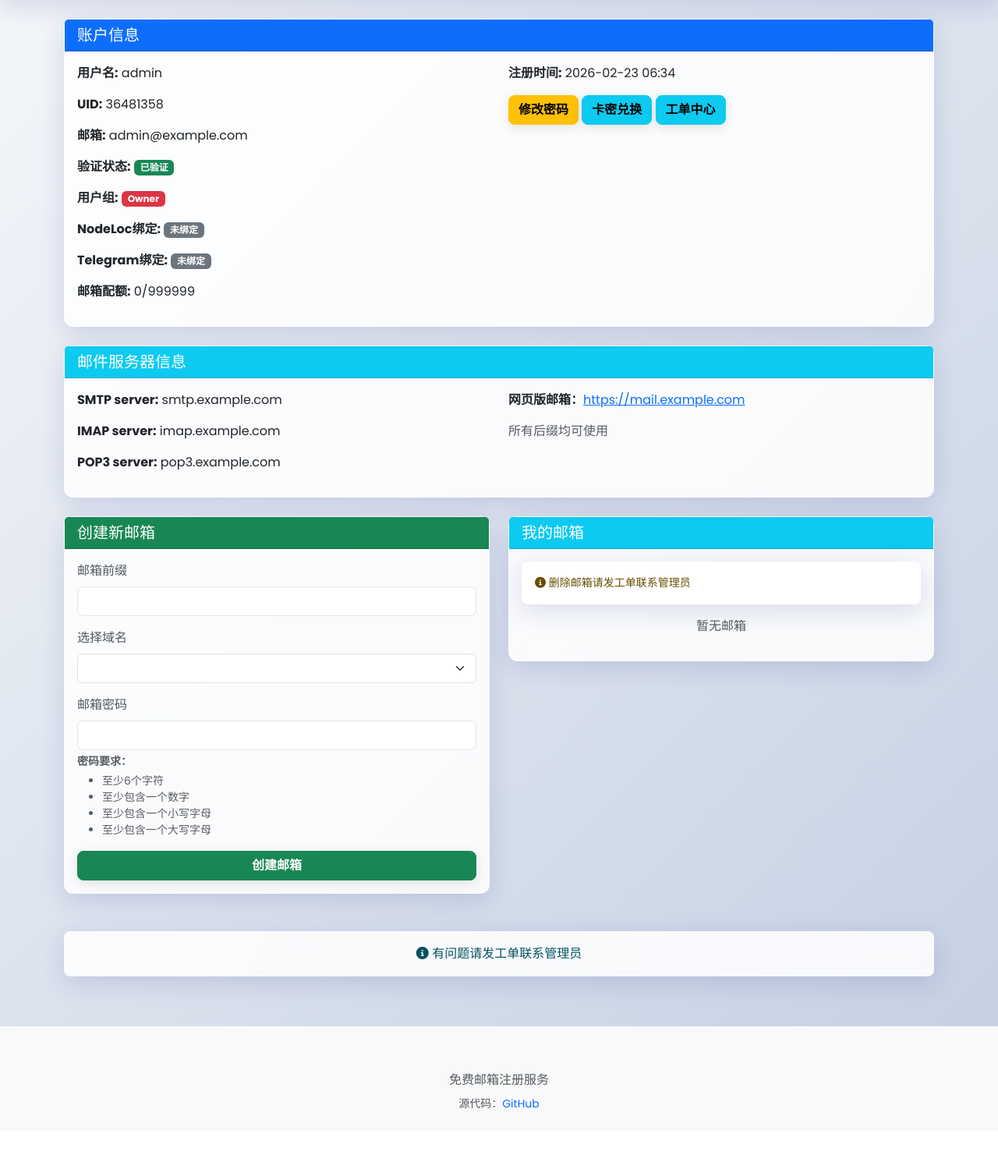
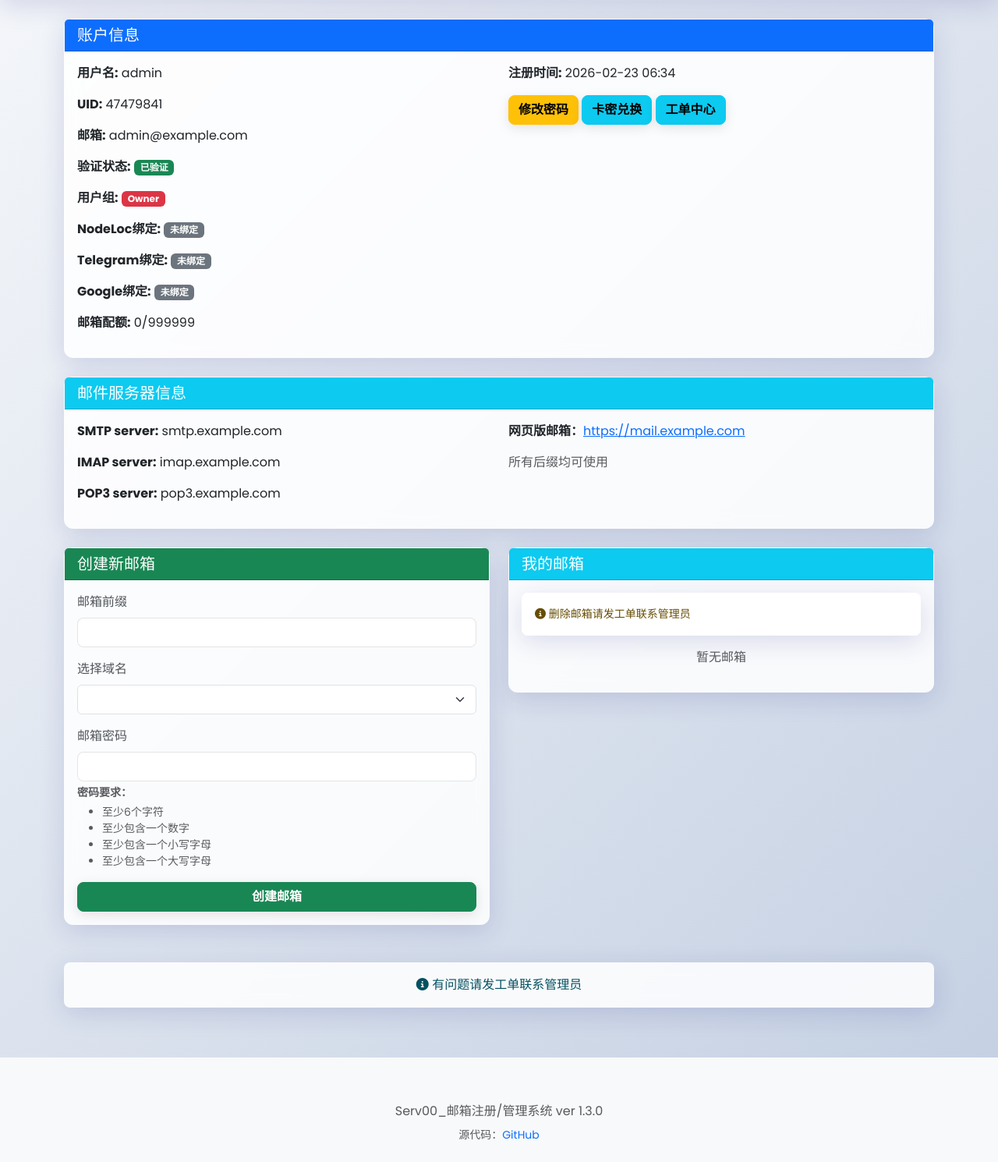
Before and after one commit to sanqiuqwq/Serv00_MailManagerSystem, a Flask app: page /dashboard in a window 1280 px wide. Shown: the part 96-1586 px from the top of the page at 78% size. Before the commit the page ends 1518 px from the top, so only its background shows below. Run offline with Flask 3, Linux system fonts and the light colour scheme; a user stored in the database is signed in; data that the repository does not hold is empty; some libraries are stand-ins or nearby versions.

Commit message:
增加检查更新功能，增加Google登录

```diff
--- a/app.py
+++ b/app.py
@@ -13,6 +13,9 @@
 
 load_dotenv()
 
+# 系统版本号
+SYSTEM_VERSION = '1.3.0'
+
 app = Flask(__name__)
 app.config['SECRET_KEY'] = os.getenv('SECRET_KEY', secrets.token_hex(24))
 
@@ -63,6 +66,12 @@
 TELEGRAM_BOT_TOKEN = os.getenv('TELEGRAM_BOT_TOKEN')
 TELEGRAM_BOT_USERNAME = os.getenv('TELEGRAM_BOT_USERNAME')
 TELEGRAM_ENABLED = os.getenv('TELEGRAM_ENABLED', 'false').lower() == 'true'
+
+# Google OAuth 2.0 配置
+GOOGLE_CLIENT_ID = os.getenv('GOOGLE_CLIENT_ID')
+GOOGLE_CLIENT_SECRET = os.getenv('GOOGLE_CLIENT_SECRET')
+GOOGLE_REDIRECT_URI = os.getenv('GOOGLE_REDIRECT_URI')
+GOOGLE_ENABLED = os.getenv('GOOGLE_ENABLED', 'false').lower() == 'true'
 
 if RECAPTCHA_USE_CN:
     RECAPTCHA_API_URL = 'https://www.recaptcha.net/recaptcha/api.js'
@@ -123,6 +132,7 @@
     password_hash = db.Column(db.String(256), nullable=False)
     nodeloc_id = db.Column(db.BigInteger, unique=True)
     telegram_id = db.Column(db.BigInteger, unique=True)
+    google_id = db.Column(db.String(100), unique=True)
     is_verified = db.Column(db.Boolean, default=False)
     is_banned = db.Column(db.Boolean, default=False)
     is_admin = db.Column(db.Boolean, default=False)
@@ -785,6 +795,152 @@
     return redirect(url_for('dashboard'))
 
 
+@app.route('/auth/google')
+def auth_google():
+    if not GOOGLE_ENABLED or not GOOGLE_CLIENT_ID:
+        flash('Google登录未启用', 'danger')
+        return redirect(url_for('login'))
+
+    import urllib.parse
+    import uuid
+
+    state = str(uuid.uuid4())
+    session['google_state'] = state
+    session['google_mode'] = 'login'
+
+    params = {
+        'client_id': GOOGLE_CLIENT_ID,
+        'redirect_uri': GOOGLE_REDIRECT_URI,
+        'response_type': 'code',
+        'scope': 'openid email profile',
+        'state': state,
+        'access_type': 'online'
+    }
+
+    auth_url = f'https://accounts.google.com/o/oauth2/v2/auth?{urllib.parse.urlencode(params)}'
+    return redirect(auth_url)
+
+
+@app.route('/auth/google/bind')
+@login_required
+def auth_google_bind():
+    if not GOOGLE_ENABLED or not GOOGLE_CLIENT_ID:
+        flash('Google登录未启用', 'danger')
+        return redirect(url_for('dashboard'))
+
+    import urllib.parse
+    import uuid
+
+    state = str(uuid.uuid4())
+    session['google_state'] = state
+    session['google_mode'] = 'bind'
+
+    params = {
+        'client_id': GOOGLE_CLIENT_ID,
+        'redirect_uri': GOOGLE_REDIRECT_URI,
+        'response_type': 'code',
+        'scope': 'openid email profile',
+        'state': state,
+        'access_type': 'online'
+    }
+
+    auth_url = f'https://accounts.google.com/o/oauth2/v2/auth?{urllib.parse.urlencode(params)}'
+    return redirect(auth_url)
+
+
+@app.route('/auth/google/callback')
+def auth_google_callback():
+    if not GOOGLE_ENABLED or not GOOGLE_CLIENT_ID or not GOOGLE_CLIENT_SECRET:
+        flash('Google登录未启用', 'danger')
+        return redirect(url_for('login'))
+
+    code = request.args.get('code')
+    state = request.args.get('state')
+
+    if state != session.get('google_state'):
+        flash('验证失败', 'danger')
+        return redirect(url_for('login'))
+
+    google_mode = session.get('google_mode', 'login')
+
+    import urllib.parse
+
+    token_data = {
+        'client_id': GOOGLE_CLIENT_ID,
+        'client_secret': GOOGLE_CLIENT_SECRET,
+        'code': code,
+        'grant_type': 'authorization_code',
+        'redirect_uri': GOOGLE_REDIRECT_URI
+    }
+
+    try:
+        token_response = requests.post(
+            'https://oauth2.googleapis.com/token',
+            data=token_data,
+            timeout=10
+        )
+        token_json = token_response.json()
+
+        if 'access_token' not in token_json:
+            flash('Google操作失败', 'danger')
+            return redirect(url_for('login'))
+
+        user_info_response = requests.get(
+            'https://www.googleapis.com/oauth2/v2/userinfo',
+            headers={'Authorization': f'Bearer {token_json["access_token"]}'},
+            timeout=10
+        )
+        user_info = user_info_response.json()
+
+        google_id = user_info.get('id')
+        if not google_id:
+            flash('Google操作失败', 'danger')
+            return redirect(url_for('login'))
+
+        if google_mode == 'bind':
+            if not current_user.is_authenticated:
+                flash('请先登录', 'danger')
+                return redirect(url_for('login'))
+
+            existing_user = User.query.filter_by(google_id=google_id).first()
+            if existing_user and existing_user.id != current_user.id:
+                flash('该Google账户已绑定到其他用户', 'danger')
+                return redirect(url_for('dashboard'))
+
+            current_user.google_id = google_id
+            db.session.commit()
+            flash('Google账户绑定成功！现在可以使用Google登录了', 'success')
+            return redirect(url_for('dashboard'))
+        else:
+            user = User.query.filter_by(google_id=google_id).first()
+
+            if not user:
+                flash('该Google账户未绑定，请先使用密码登录后在用户中心绑定', 'danger')
+                return redirect(url_for('login'))
+
+            if user.is_banned:
+                flash('您的账户已被禁用', 'danger')
+                return redirect(url_for('login'))
+
+            login_user(user)
+            flash('登录成功', 'success')
+            return redirect(url_for('dashboard'))
+
+    except Exception as e:
+        flash(f'Google操作失败: {str(e)}', 'danger')
+        return redirect(url_for('login'))
+
+
+@app.route('/auth/google/unbind')
+@login_required
+def auth_google_unbind():
+    if current_user.google_id:
+        current_user.google_id = None
+        db.session.commit()
+        flash('Google账户解绑成功', 'success')
+    return redirect(url_for('dashboard'))
+
+
 @app.route('/')
 def index():
     announcements = Announcement.query.filter_by(is_active=True).order_by(Announcement.created_at.desc()).all()
@@ -937,7 +1093,13 @@
         else:
             flash('用户名或密码错误', 'danger')
 
-    return render_template('login.html')
+    return render_template('login.html',
+                           nodeloc_enabled=NODELOC_ENABLED,
+                           telegram_enabled=TELEGRAM_ENABLED,
+                           telegram_bot_username=TELEGRAM_BOT_USERNAME,
+                           google_enabled=GOOGLE_ENABLED,
+                           google_client_id=GOOGLE_CLIENT_ID,
+                           google_redirect_uri=GOOGLE_REDIRECT_URI)
 
 
 @app.route('/forgot-password', methods=['GET', 'POST'])
@@ -1145,7 +1307,14 @@
 def dashboard():
     domains = Domain.query.filter_by(is_active=True).all()
     emails = RegisteredEmail.query.filter_by(user_id=current_user.id).all()
-    return render_template('dashboard.html', domains=domains, emails=emails, datetime=datetime)
+    return render_template('dashboard.html',
+                           domains=domains,
+                           emails=emails,
+                           datetime=datetime,
+                           nodeloc_enabled=NODELOC_ENABLED,
+                           telegram_enabled=TELEGRAM_ENABLED,
+                           telegram_bot_username=TELEGRAM_BOT_USERNAME,
+                           google_enabled=GOOGLE_ENABLED)
 
 
 @app.route('/create-email', methods=['POST'])
@@ -2088,6 +2257,39 @@
 
     flash(f'邮箱后缀 "{item.suffix}" 已从允许列表中删除', 'success')
     return redirect(url_for('admin_email_suffixes'))
+
+
+@app.route('/admin/about-system')
+@login_required
+def admin_about_system():
+    if not current_user.is_owner():
+        flash('无权访问此页面', 'danger')
+        return redirect(url_for('admin_dashboard'))
+
+    return render_template('admin/about_system.html', system_version=SYSTEM_VERSION)
+
+
+@app.route('/admin/check-update')
+@login_required
+def admin_check_update():
+    if not current_user.is_owner():
+        flash('无权访问此页面', 'danger')
+        return redirect(url_for('admin_dashboard'))
+
+    update_info = None
+    error_msg = None
+
+    try:
+        update_url = 'https://sanqiuqwq.github.io/Serv00_MailManagerSystem/version_update.json'
+        response = requests.get(update_url, timeout=10)
+        update_info = response.json()
+    except Exception as e:
+        error_msg = f'检查更新失败: {str(e)}'
+
+    return render_template('admin/check_update.html',
+                           system_version=SYSTEM_VERSION,
+                           update_info=update_info,
+                           error_msg=error_msg)
 
 
 @app.route('/redeem-code', methods=['GET', 'POST'])
--- a/templates/admin/base.html
+++ b/templates/admin/base.html
@@ -47,6 +47,12 @@
             <a href="{{ url_for('admin_settings') }}" class="list-group-item list-group-item-action {% if request.endpoint == 'admin_settings' %}active{% endif %}">
                 站点设置
             </a>
+            <a href="{{ url_for('admin_about_system') }}" class="list-group-item list-group-item-action {% if request.endpoint == 'admin_about_system' %}active{% endif %}">
+                关于系统
+            </a>
+            <a href="{{ url_for('admin_check_update') }}" class="list-group-item list-group-item-action {% if request.endpoint == 'admin_check_update' %}active{% endif %}">
+                检查更新
+            </a>
             {% endif %}
         </div>
     </div>
--- a/templates/base.html
+++ b/templates/base.html
@@ -414,7 +414,7 @@
 
     <footer class="bg-light mt-5 py-4">
         <div class="container text-center">
-            <p class="text-muted mb-0">{{ site_settings.site_description if site_settings else '邮箱注册系统' }}</p>
+            <p class="text-muted mb-0">Serv00_邮箱注册/管理系统 ver 1.3.0</p>
             <p class="text-muted small mb-0 mt-2">
                 源代码：<a href="https://github.com/sanqiuqwq/Serv00_MailManagerSystem" target="_blank" class="text-decoration-none">GitHub</a>
             </p>
--- a/templates/dashboard.html
+++ b/templates/dashboard.html
@@ -45,6 +45,13 @@
                         </p>
                         <p><strong>Telegram绑定:</strong>
                             {% if current_user.telegram_id %}
+                            <span class="badge bg-success">已绑定</span>
+                            {% else %}
+                            <span class="badge bg-secondary">未绑定</span>
+                            {% endif %}
+                        </p>
+                        <p><strong>Google绑定:</strong>
+                            {% if current_user.google_id %}
                             <span class="badge bg-success">已绑定</span>
                             {% else %}
                             <span class="badge bg-secondary">未绑定</span>
@@ -101,6 +108,13 @@
                                 form.submit();
                             }
                             </script>
+                            {% endif %}
+                        {% endif %}
+                        {% if google_enabled %}
+                            {% if current_user.google_id %}
+                            <a href="{{ url_for('auth_google_unbind') }}" class="btn btn-danger mb-2"><i class="fab fa-google"></i> 解绑Google</a>
+                            {% else %}
+                            <a href="{{ url_for('auth_google_bind') }}" class="btn btn-outline-danger mb-2"><i class="fab fa-google"></i> 绑定Google</a>
                             {% endif %}
                         {% endif %}
                         {% if not current_user.is_verified %}
```
Also changed, not shown: init_db.py (+12 -0 lines), templates/admin/about_system.html (added, +48 -0 lines), templates/admin/check_update.html (added, +45 -0 lines), templates/login.html (+7 -1 lines), update_db.py (+9 -0 lines).
